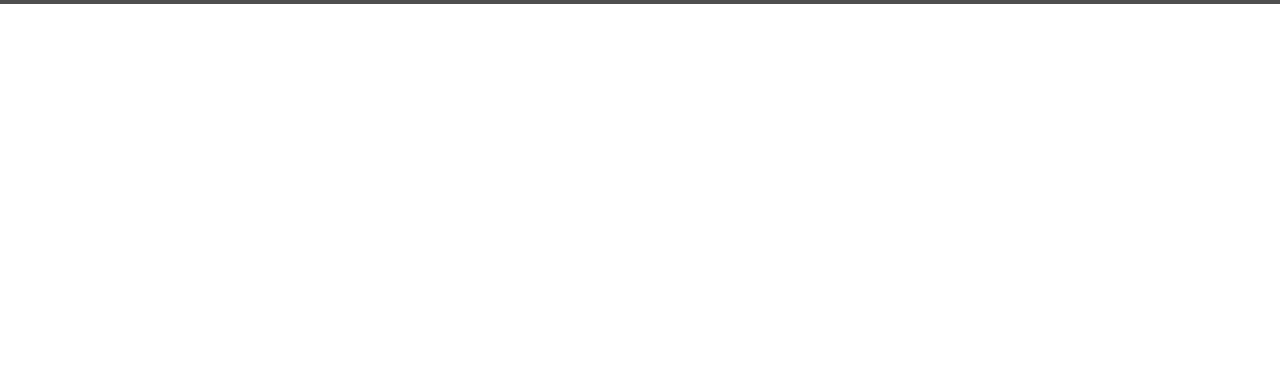
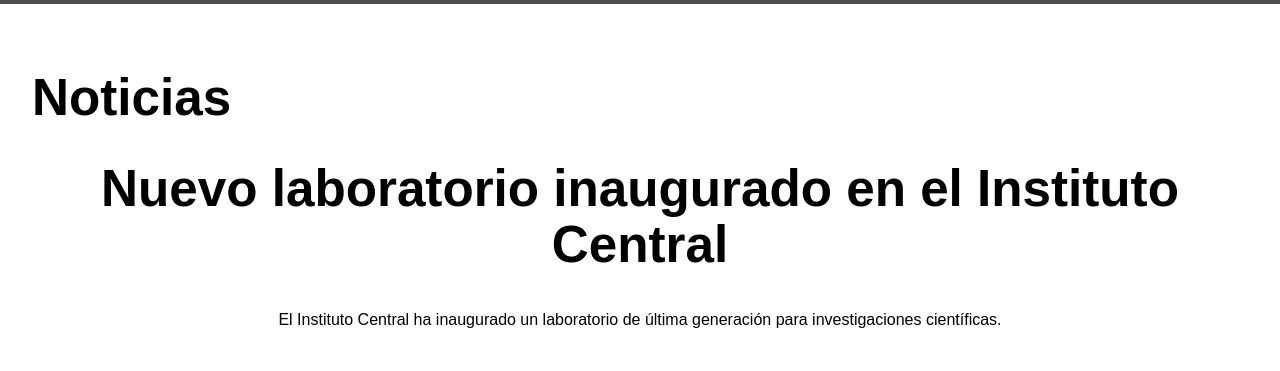
Before and after one commit to mixel34p/IES-Santo-Tomas-de-Aquino, a React (Vite) app: page / in a window 1280 px wide. Shown: the part 544-915 px from the top of the page. Before the commit the page ends 800 px from the top, so only its background shows below. Built offline with nearby package versions, Linux system fonts and the light colour scheme; grey boxes are pictures that could not be loaded.

Commit message:
Commit de clase

```diff
--- a/src/App.jsx
+++ b/src/App.jsx
@@ -4,7 +4,10 @@ import "./App.css";
 import Header from "./components/main/header.jsx";
 import Home from './pages/home.jsx';
 
+
+
 export function App() {
+
   return (
     <Router>
       <div className="app-container">
--- a/src/components/main/header.jsx
+++ b/src/components/main/header.jsx
@@ -19,7 +19,7 @@ export default function Header() {
             </Link>
           </li>
           <li className="dropdown">
-            <Link>
+            <Link to="/highschool">
               <img src="https://www.svgrepo.com/show/480128/elementary-middle-and-high-school-3.svg" className="icon" alt="home" />
               Instituto
             </Link>
--- /dev/null
+++ b/src/components/news/newsbundle.css
@@ -0,0 +1,4 @@
+.noticiadiv {
+  text-align: center;
+  background: linear-gradient(to-top, #871028, #ff6e8b);
+}
--- /dev/null
+++ b/src/components/news/newsbundle.jsx
@@ -0,0 +1,62 @@
+import React from 'react'
+import { useState, useEffect } from 'react'
+import './newsbundle.css'
+
+export default function Home() {
+  const noticias = [
+    {
+      title: "Nuevo laboratorio inaugurado en el Instituto Central",
+      text: "El Instituto Central ha inaugurado un laboratorio de última generación para investigaciones científicas."
+    },
+    {
+      title: "Estudiantes ganan concurso nacional de robótica",
+      text: "Un equipo del Instituto se llevó el primer lugar en el concurso nacional de robótica realizado en la capital."
+    },
+    {
+      title: "El Instituto lanza campaña ecológica",
+      text: "Con el objetivo de reducir residuos, el Instituto lanzó una campaña de reciclaje liderada por sus estudiantes."
+    },
+    {
+      title: "Exalumnos del Instituto crean startup tecnológica",
+      text: "Dos exalumnos fundaron una startup enfocada en inteligencia artificial con sede en Silicon Valley."
+    },
+    {
+      title: "Profesores publican investigación sobre energías renovables",
+      text: "Un grupo de docentes publicó en una revista científica internacional un estudio sobre energía solar."
+    },
+    {
+      title: "El Instituto ofrece nuevas becas para estudiantes destacados",
+      text: "A partir del próximo semestre, se entregarán becas del 100% a los mejores promedios académicos."
+    },
+    {
+      title: "Simulacro de evacuación se realiza con éxito",
+      text: "El Instituto realizó un simulacro de evacuación con la participación de todo el alumnado y cuerpo docente."
+    },
+    {
+      title: "Nueva biblioteca digital disponible para la comunidad",
+      text: "Se ha habilitado una plataforma en línea con acceso a más de 10,000 libros y recursos educativos."
+    },
+    {
+      title: "Estudiante desarrolla app para mejorar la salud mental",
+      text: "Una estudiante del último año creó una aplicación que ayuda a gestionar el estrés y la ansiedad."
+    },
+    {
+      title: "El Instituto celebra su 50 aniversario",
+      text: "Con un evento especial, el Instituto conmemoró 50 años de compromiso con la educación de calidad."
+    }
+
+  ]
+  return (
+    <>
+        <div>
+          <h1>Noticias</h1>
+        </div>
+        {noticias.slice(0,2).map((noticia, index) => (
+         <div className='noticiadiv' key={index}>
+          <h1>{noticia.title}</h1>
+          <p>{noticia.text}</p>
+        </div>
+        ))}
+    </>
+  )
+}
--- a/src/pages/home.jsx
+++ b/src/pages/home.jsx
@@ -1,6 +1,9 @@
 import React from 'react'
 import { useState, useEffect } from 'react'
 import './home.css'
+import News from '../components/news/newsbundle.jsx';
+
+
 
 export default function Home() {
   return (
@@ -12,9 +15,7 @@ export default function Home() {
           <button className="intro-button"><img src="https://www.svgrepo.com/show/533406/book.svg" className='icon'></img>Oferta educativa</button>
         </div>
         <div className="homepage">
-            <p>
-
-            </p>
+            <News />
         </div>
     </>
   )
```
Also changed, not shown: 1 other file (tests, documents, lock files or other folders).
